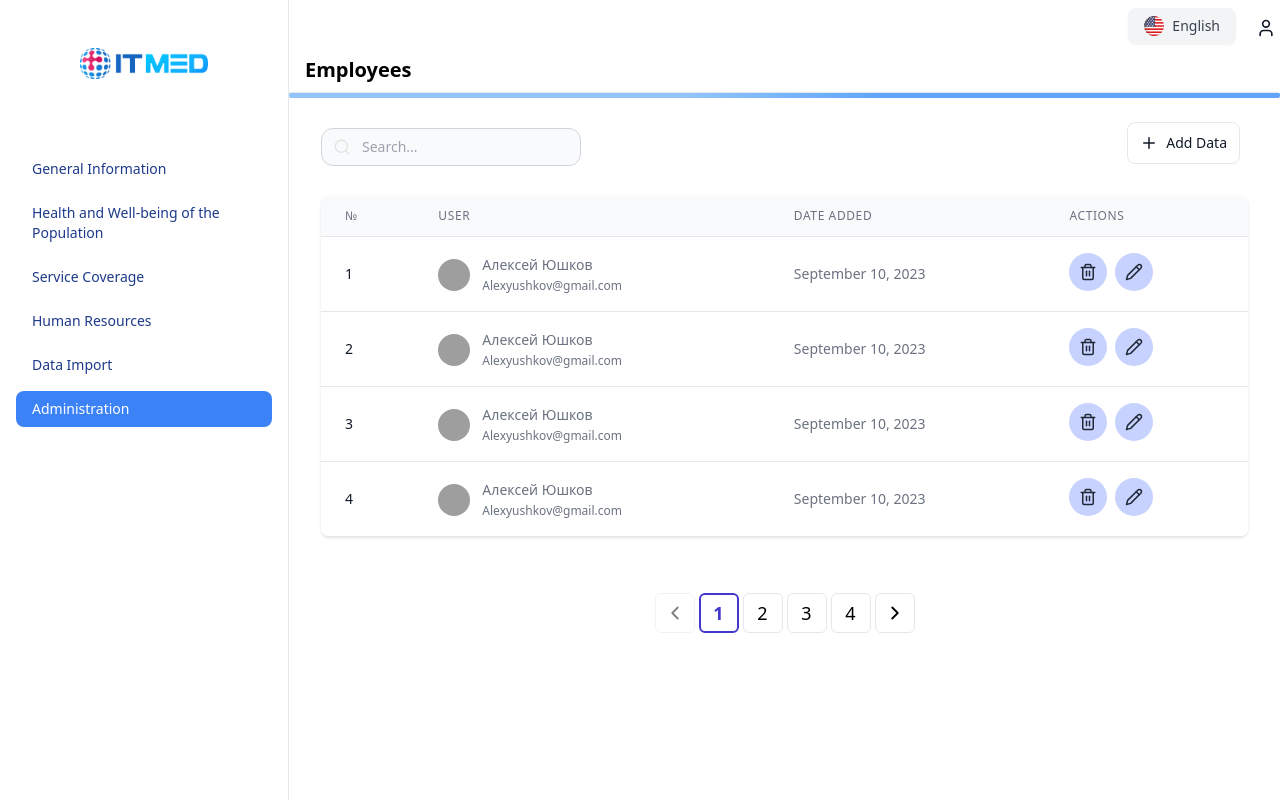
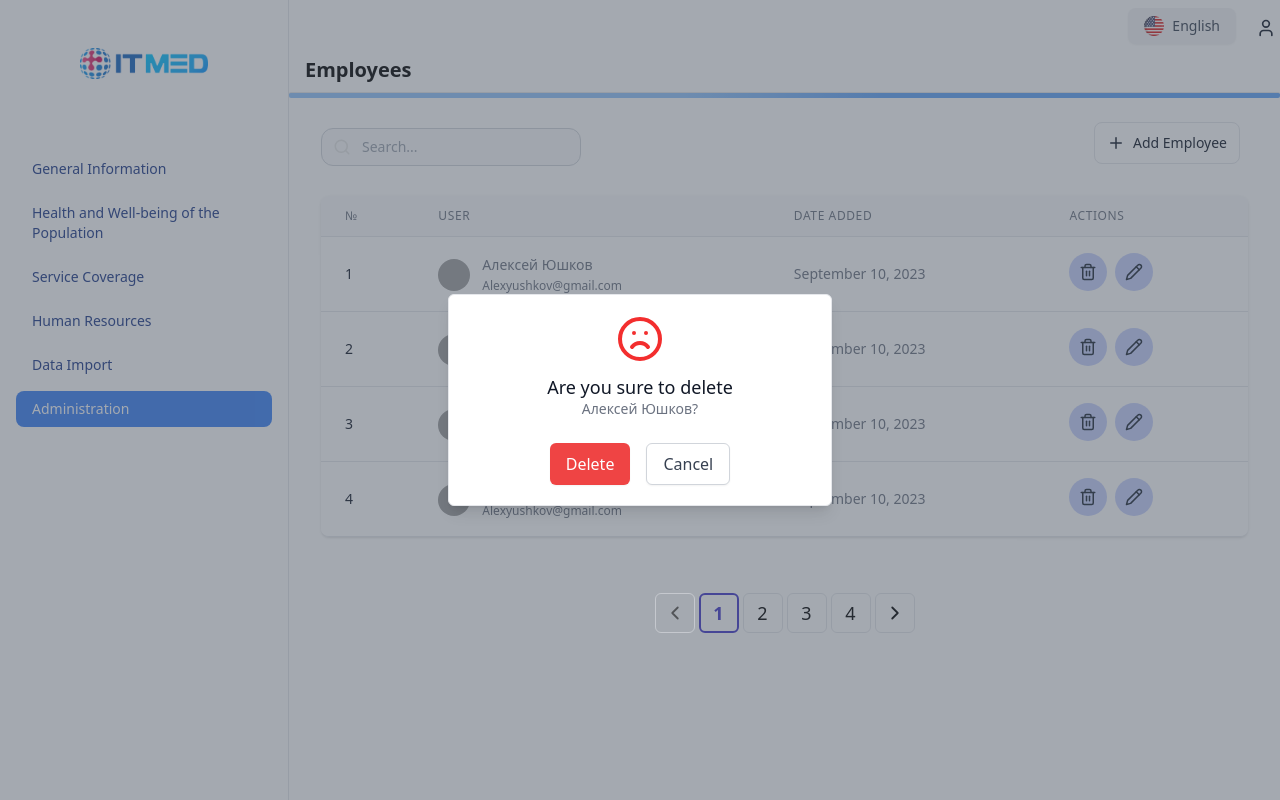
Before and after one commit to Temur01/med-project, a React (Vite) app: page /admin in a window 1280 px wide. Both pictures are taken after a click on the button 1088 px from the left and 272 px from the top of the page. Built offline with nearby package versions, Linux system fonts and the light colour scheme; grey boxes are pictures that could not be loaded.

Commit message:
delete modal

```diff
--- a/public/locales/en/translation.json
+++ b/public/locales/en/translation.json
@@ -56,18 +56,21 @@
   "importDate": "DATE ADDED",
   "imoportYear": "YEAR",
   "importAct": "ACTIONS",
-  "importAdd": "Employee",
+  "importAdd": "Data",
   "employeetitle": "Employees",
   "employeeSearch": "Search...",
   "employeeAcc": "USER",
   "employeeDate": "DATE ADDED",
   "employeeAct": "ACTIONS",
-  "employeeAdd": "Data",
-  "eightConsulting":"Having received at least 8 antenatal consultations",
-  "technical":"Technical",
-  "professional":"Professional",
-  "added":"Add ",
-  "searchText":"Search...",
-  "signOut":"Sign out",
-  "city":"Tashkent"
+  "employeeAdd": "Employee",
+  "eightConsulting": "Having received at least 8 antenatal consultations",
+  "technical": "Technical",
+  "professional": "Professional",
+  "added": "Add ",
+  "searchText": "Search...",
+  "signOut": "Sign out",
+  "city": "Tashkent",
+  "deleteModalText": "Are you sure to delete",
+  "deleteBtn": "Delete",
+  "cancelBtn": "Cancel"
 }
--- /dev/null
+++ b/src/modals/delete.tsx
@@ -0,0 +1,45 @@
+import React from "react";
+import { Frown } from "lucide-react";
+import { useTranslation } from "react-i18next";
+
+type Props = {
+  setOpen: (open: boolean) => void;
+};
+
+const DeleteModal: React.FC<Props> = ({ setOpen }) => {
+  const { t } = useTranslation();
+  return (
+    <div className="fixed inset-0 bg-gray-600 bg-opacity-50 overflow-y-auto h-full w-full flex justify-center items-center">
+      <div className="relative p-5 border w-96 shadow-lg rounded-md bg-white">
+        <div className="flex justify-center mb-4">
+          <Frown size={48} color="#F32E2E" />
+        </div>
+        <div className="text-center">
+          <h3 className="text-lg leading-4 font-medium text-gray-900">
+            {t("deleteModalText")}
+          </h3>
+          <div className="mt-1">
+            <p className="text-sm text-gray-500">Алексей Юшков?</p>
+          </div>
+          <div className="flex justify-center gap-4 mt-6">
+            <button
+              id="delete-button"
+              className="px-4 py-2 bg-red-500 text-white text-base font-medium rounded-md shadow-sm hover:bg-red-700 focus:outline-none focus:ring-2 focus:ring-red-500"
+            >
+              {t("deleteBtn")}
+            </button>
+            <button
+              onClick={() => setOpen(false)}
+              id="cancel-button"
+              className="px-4 py-2 bg-white text-base font-medium text-gray-700 rounded-md border border-gray-300 shadow-sm hover:bg-gray-50 focus:outline-none focus:ring-2 focus:ring-indigo-500"
+            >
+              {t("cancelBtn")}
+            </button>
+          </div>
+        </div>
+      </div>
+    </div>
+  );
+};
+
+export default DeleteModal;
--- a/src/pages/dashboard/admin/admins.tsx
+++ b/src/pages/dashboard/admin/admins.tsx
@@ -1,11 +1,15 @@
 import { Pencil, Trash2 } from "lucide-react";
 import { AdminRow } from "../../../types/type";
+import { useState } from "react";
+import DeleteModal from "../../../modals/delete";
 
 type Props = {
   admin: AdminRow;
 };
 
 const Admins = ({ admin }: Props) => {
+  const [openDelete, setOpenDelete] = useState<boolean>(false);
+
   return (
     <tr key={admin.id} className="cursor-pointer">
       <td className="px-6 py-4 whitespace-nowrap text-sm font-medium text-gray-900">
@@ -17,11 +21,11 @@ const Admins = ({ admin }: Props) => {
           src="https://www.shutterstock.com/image-vector/black-woman-smiling-portrait-vector-600nw-2281497689.jpg"
           alt="Rounded avatar"
         />
-       <div className="text-sm text-gray-500">
-       {admin.username}
-        <br />
-        <span className="font-light text-xs">{admin.email}</span>
-       </div>
+        <div className="text-sm text-gray-500">
+          {admin.username}
+          <br />
+          <span className="font-light text-xs">{admin.email}</span>
+        </div>
       </td>
       <td className="px-6 py-4 whitespace-nowrap text-sm text-gray-500">
         {admin.time}
@@ -30,6 +34,7 @@ const Admins = ({ admin }: Props) => {
         <button
           className="p-2.5 bg-indigo-200 rounded-full text-gray-800 hover:text-gray-950 hover:bg-indigo-300"
           type="button"
+          onClick={() => setOpenDelete(true)}
         >
           <Trash2 size={18} />
         </button>
@@ -39,6 +44,7 @@ const Admins = ({ admin }: Props) => {
         >
           <Pencil size={18} />
         </button>
+        {openDelete && <DeleteModal setOpen={setOpenDelete} />}
       </td>
     </tr>
   );
```
Also changed, not shown: public/locales/ru/translation.json (+41 -38 lines), public/locales/uz/translation.json (+12 -9 lines).
